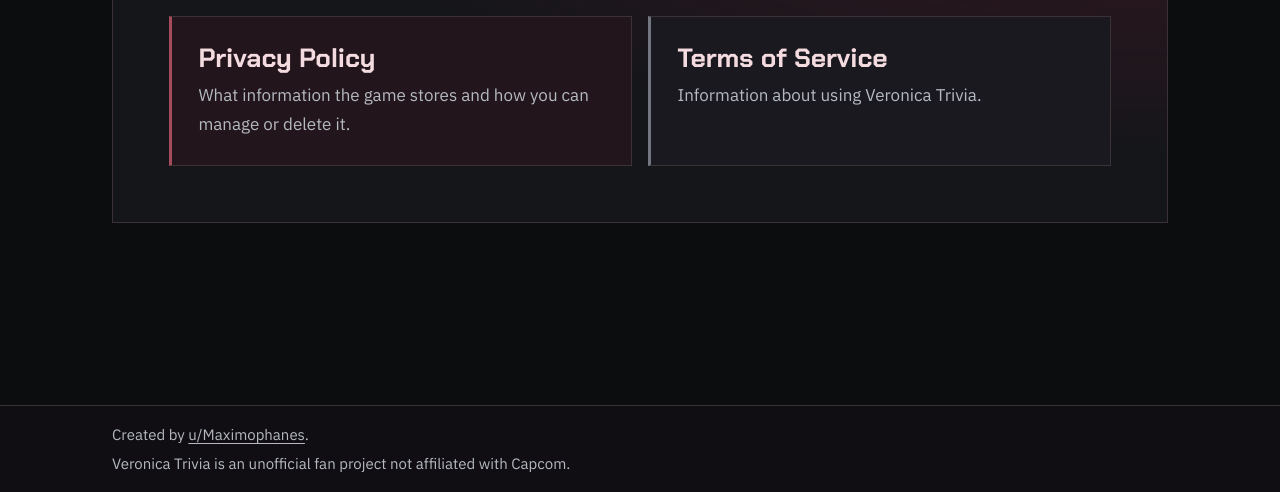
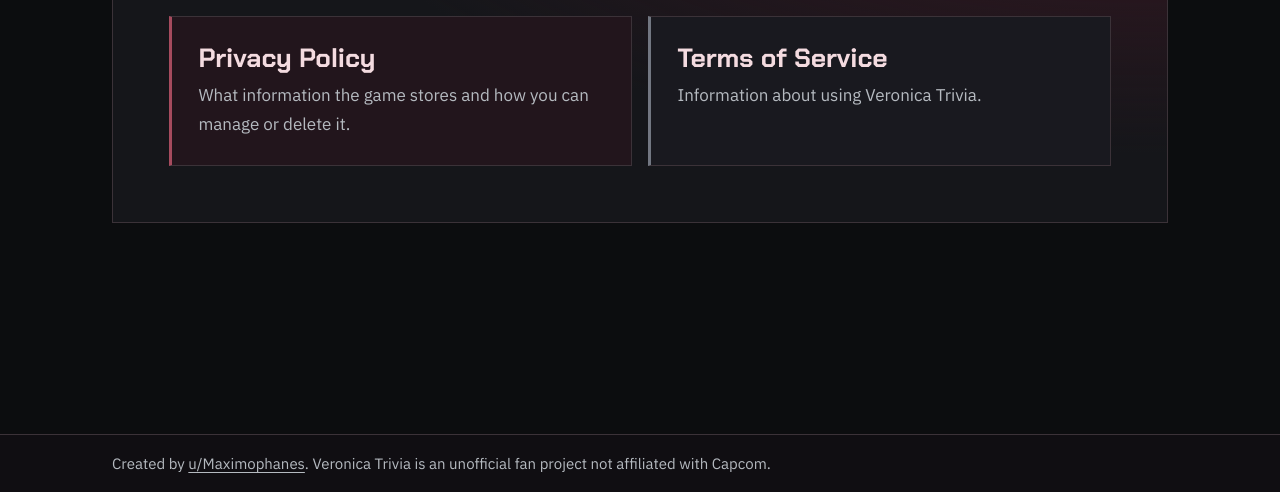
Before and after one commit to Maximophanes/veronica-trivia-legal, a plain HTML site: page index.html in a window 1280 px wide. Shown: the part 308-800 px from the top of the page. Drawn offline with Linux system fonts and the light colour scheme.

Commit message:
Use a single paragraph in legal footers

```diff
--- a/index.html
+++ b/index.html
@@ -43,8 +43,7 @@
   </main>
   <footer class="site-footer">
     <div class="shell credits">
-      <p>Created by <a href="https://www.reddit.com/message/compose/?to=Maximophanes">u/Maximophanes</a>.</p>
-      <p>Veronica Trivia is an unofficial fan project not affiliated with Capcom.</p>
+      <p>Created by <a href="https://www.reddit.com/message/compose/?to=Maximophanes">u/Maximophanes</a>. Veronica Trivia is an unofficial fan project not affiliated with Capcom.</p>
     </div>
   </footer>
 </body>
--- a/style.css
+++ b/style.css
@@ -297,8 +297,6 @@ article li + li {
 }
 
 .credits {
-  display: grid;
-  gap: 0.25rem;
   padding-block: 1rem;
   color: var(--muted);
   font-size: 0.9375rem;
```
Also changed, not shown: privacy.html (+1 -2 lines), terms.html (+1 -2 lines).
